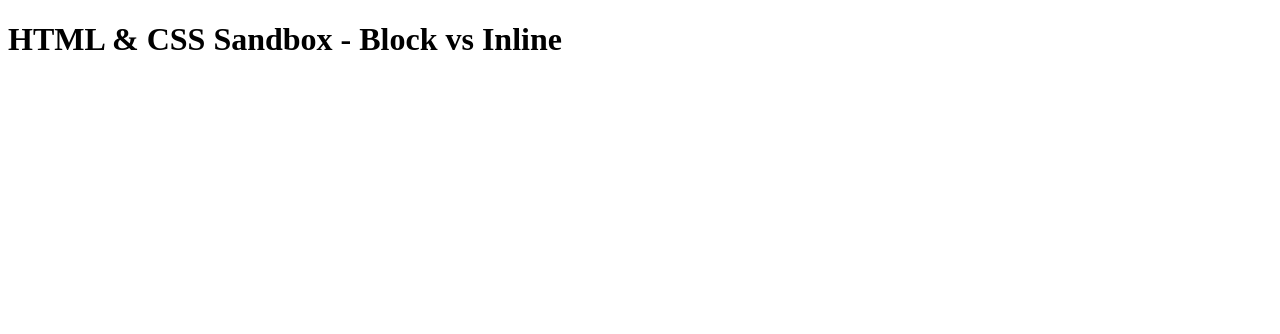
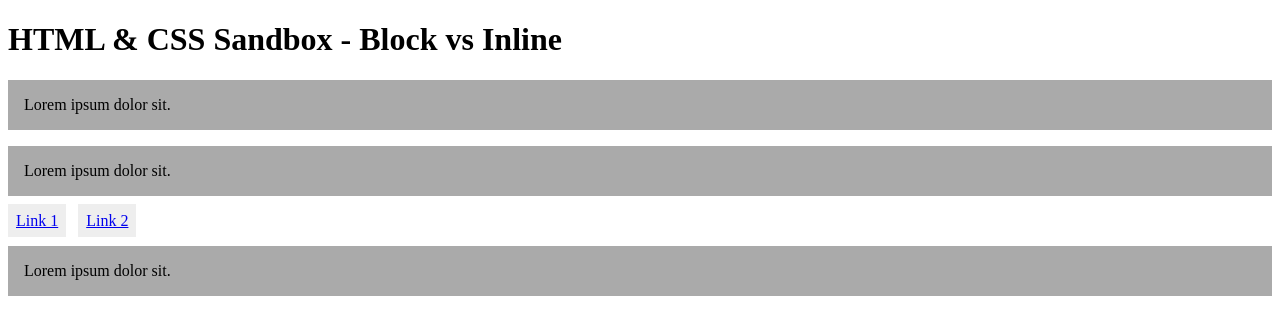
Before and after one commit to metazer0/HTML_CSS_REVIEW, a plain HTML site: page 01-essential-html/06-block-inline-elements/index.html in a window 1280 px wide. Drawn offline with Linux system fonts and the light colour scheme.

Commit message:
section 2 - block vs inline done.

```diff
--- a/01-essential-html/06-block-inline-elements/index.html
+++ b/01-essential-html/06-block-inline-elements/index.html
@@ -4,8 +4,28 @@
     <meta charset="UTF-8" />
     <meta name="viewport" content="width=device-width, initial-scale=1.0" />
     <title>HTML & CSS Sandbox</title>
+    <style>
+      p{
+        background-color: #aaa;
+        padding: 1rem;
+        margin-bottom: 1rem;
+      }
+      a{
+        background-color: #eee;
+        padding: 0.5rem;
+        margin-right: 0.5rem;
+        margin-bottom: 4rem;
+      }
+    </style>
   </head>
   <body>
     <h1>HTML & CSS Sandbox - Block vs Inline</h1>
+    <!-- Block -->
+     <p>Lorem ipsum dolor sit.</p>
+     <p>Lorem ipsum dolor sit.</p>
+     <!-- Inline -->
+      <a href="#">Link 1</a>
+      <a href="#">Link 2</a>
+      <p>Lorem ipsum dolor sit.</p>
   </body>
 </html>
```
Also changed, not shown: 01-essential-html/05-images/index.html (+14 -2 lines).
